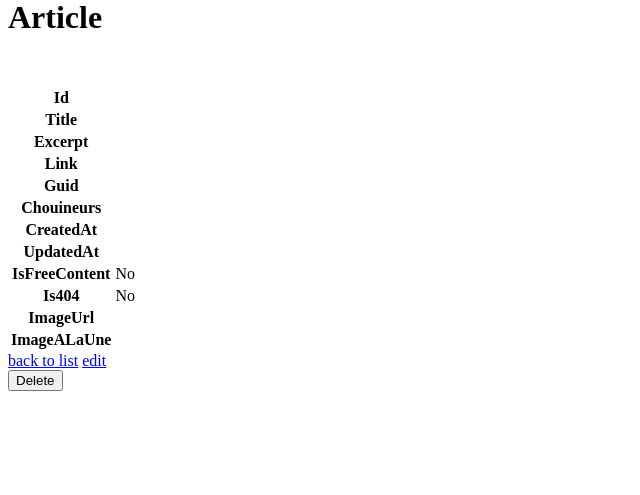
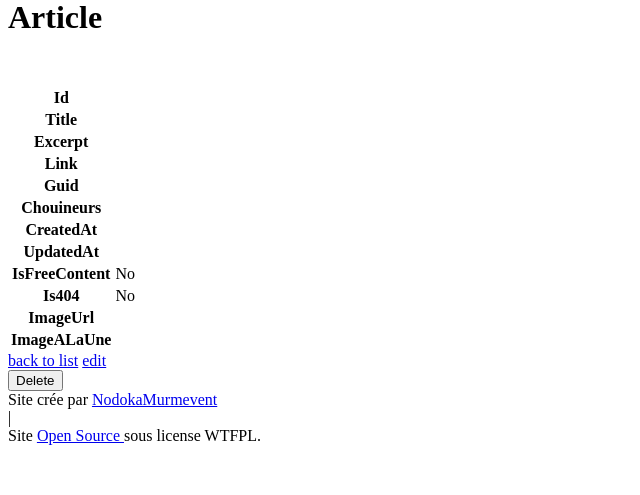
Before and after one commit to NodokaMurmevent/chouineur-canardpc-not-official, a Symfony app: template templates/article/show.html.twig in a window 1280 px wide. Shown: the part 22-517 px from the top of the page, without its empty margins (0-640 px from the left). Run offline with Twig, Linux system fonts and the light colour scheme; the template is opened without the code that fills it, so the values that code supplies are empty; some libraries are stand-ins or nearby versions.

Commit message:
Signature footer

```diff
--- a/templates/base.html.twig
+++ b/templates/base.html.twig
@@ -17,12 +17,21 @@
 			{{ encore_entry_script_tags('app') }}
 		{% endblock %}
 	</head>
-	<body class="dark:bg-gray-900">
-		<div class="max-w-screen-xl mx-auto px-4 sm:px-6 lg:px-8">
+	<body class="pt-6 dark:bg-gray-900 font-body">
+		<div class="max-w-screen-xl px-4 mx-auto sm:px-6 lg:px-8">
 
 			<div class="max-w-6xl mx-auto">
             {% block body %}{% endblock %}
             </div>
         </div>
+		<footer class="flex items-center justify-center gap-6 p-4 mt-4 text-center bg-slate-700 text-slate-200">
+		<div class="flex items-center gap-2">
+			Site crée par <a href="https://twitter.com/NodokaMurmevent" target="_blank" rel="noopener noreferrer" class="inline-flex items-center gap-1 underline underline-offset-4 decoration-solid decoration-fuchsia-400"><span class="text-2xl iconify-inline" data-icon="dashicons:twitter"></span> NodokaMurmevent</a>
+		</div>
+		<div>|</div>
+		<div class="flex items-center gap-2">
+			Site <a href="https://github.com/NodokaMurmevent/chouineur-canardpc-not-official" target="_blank" rel="noopener noreferrer" class="inline-flex items-center gap-1 underline underline-offset-4 decoration-solid decoration-orange-400"><span class="text-2xl iconify-inline" data-icon="bi:github"></span> Open Source </a> sous license WTFPL.
+		</div>
+		</footer>
     </body>
 </html>
```
